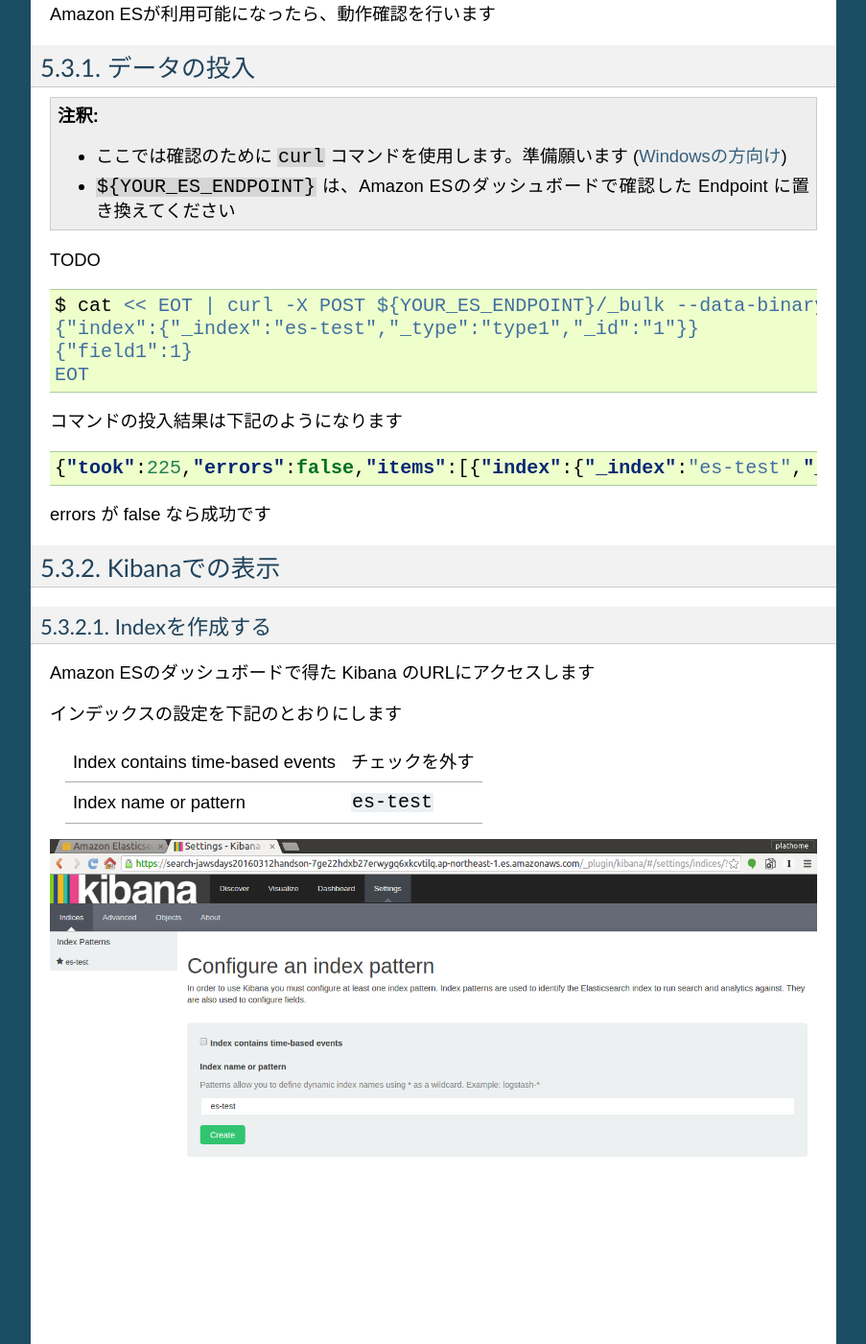
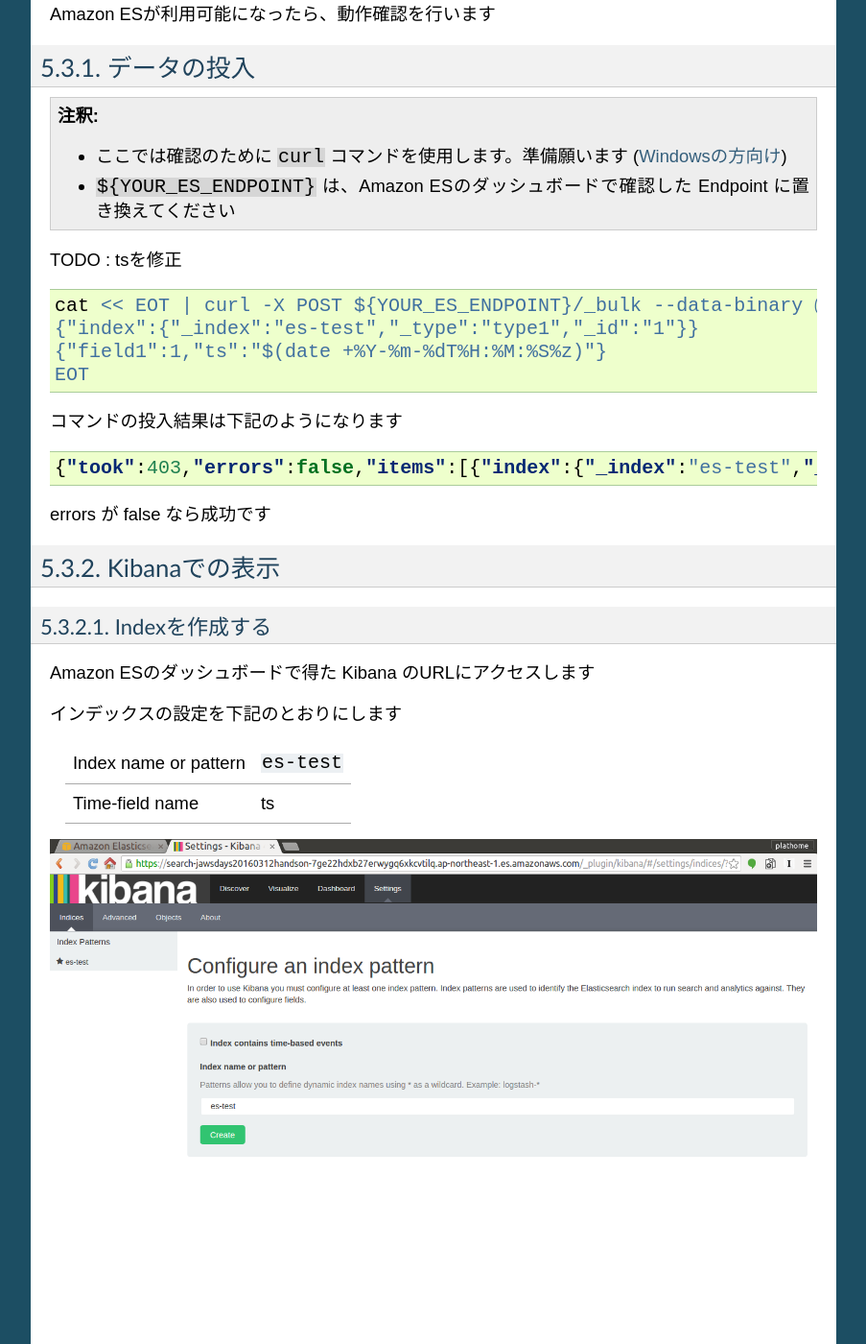
Before and after one commit to ma2shita/jawsdays2016-handson-beginner, a Sphinx documentation site: the page built from docs/03.rst, in a window 1280 px wide and 1400 px high, scrolled down 2169 px. Shown: the whole window at 96% size, without its empty margins (198-1101 px from the left). Built offline with Sphinx 7.4.7, drawn with Linux system fonts in a browser that asks for light colours.

Commit message:
WIP: ts include

```diff
--- a/docs/03.rst
+++ b/docs/03.rst
@@ -51,20 +51,20 @@
   * ここでは確認のために ``curl`` コマンドを使用します。準備願います (`Windowsの方向け <http://techblo.hatenablog.com/entry/2015/08/06/214306>`_)
   * ``${YOUR_ES_ENDPOINT}`` は、Amazon ESのダッシュボードで確認した Endpoint に置き換えてください
 
-TODO
+TODO : tsを修正
 
 .. code-block:: bash
 
-  $ cat << EOT | curl -X POST ${YOUR_ES_ENDPOINT}/_bulk --data-binary @-
-  {"index":{"_index":"es-test","_type":"type1","_id":"1"}}
-  {"field1":1}
-  EOT
+    cat << EOT | curl -X POST ${YOUR_ES_ENDPOINT}/_bulk --data-binary @-
+    {"index":{"_index":"es-test","_type":"type1","_id":"1"}}
+    {"field1":1,"ts":"$(date +%Y-%m-%dT%H:%M:%S%z)"}
+    EOT
 
 コマンドの投入結果は下記のようになります
 
 .. code-block:: json
 
-  {"took":225,"errors":false,"items":[{"index":{"_index":"es-test","_type":"type1","_id":"1","_version":1,"status":201}}]}
+    {"took":403,"errors":false,"items":[{"index":{"_index":"es-test","_type":"type1","_id":"1","_version":1,"status":201}}]}
 
 errors が false なら成功です
 
@@ -78,11 +78,11 @@
 
 インデックスの設定を下記のとおりにします
 
-+----------------------------------+----------------+
-| Index contains time-based events | チェックを外す |
-+----------------------------------+----------------+
-| Index name or pattern            | ``es-test``    |
-+----------------------------------+----------------+
++-----------------------+----------------+
+| Index name or pattern | ``es-test``    |
++-----------------------+----------------+
+| Time-field name       | ts             |
++-----------------------+----------------+
 
 .. image:: images/bx1_03_kibana1.png
 
```
Also changed, not shown: docs/04.rst (+9 -3 lines).
